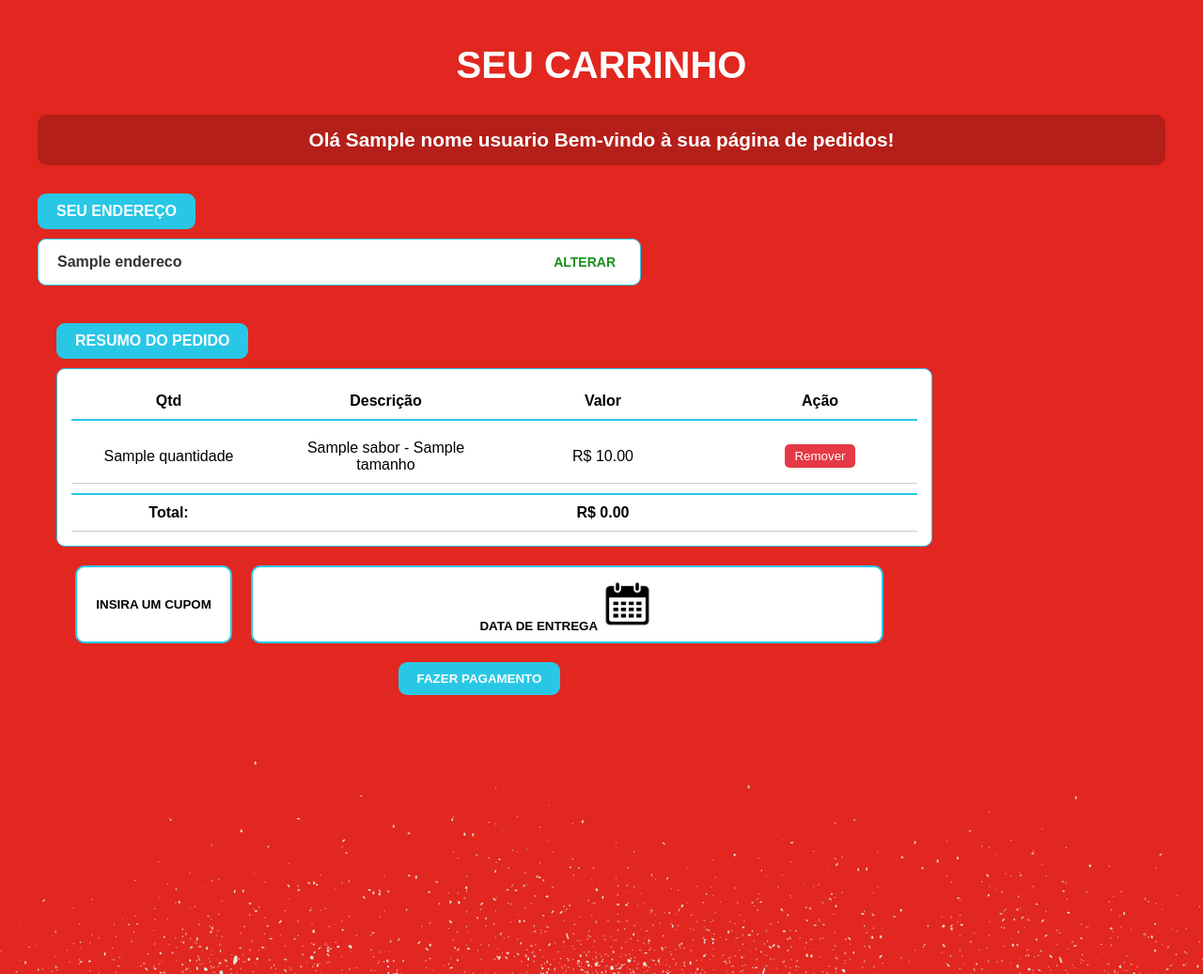
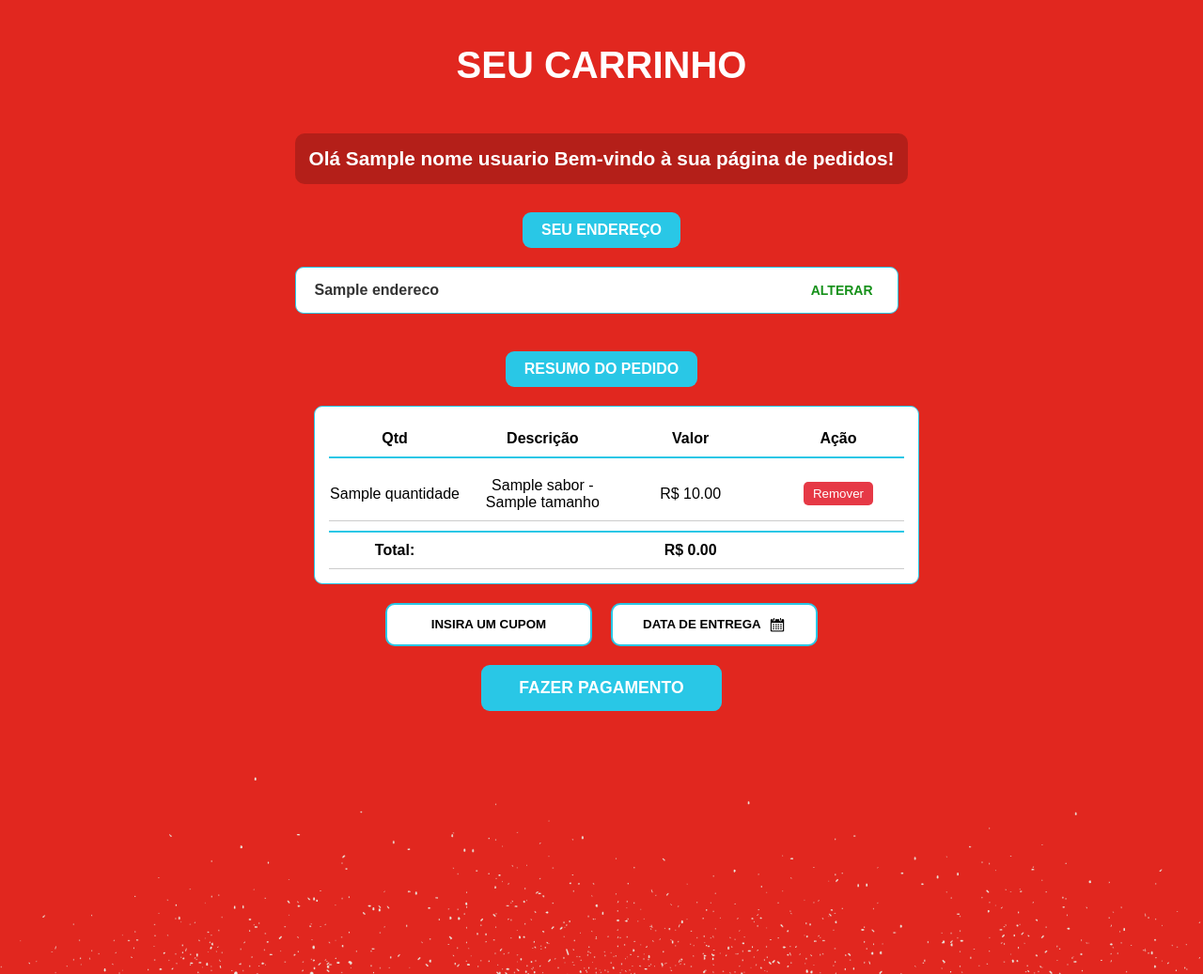
Before and after one commit to ajudantedemagico/charlespizzascongeladas, a FastAPI app: template templates/carrinho.html in a window 1280 px wide. Shown: the part 150-1187 px from the top of the page at 94% size. Run offline with FastAPI, Linux system fonts and the light colour scheme; the template is opened without the code that fills it: most values are stand-ins (such as "Sample title", 1, 10 or a date in 2020).

Commit message:
alteração no css do carrinho

```diff
--- a/static/CSS/carrinho.css
+++ b/static/CSS/carrinho.css
@@ -115,6 +115,9 @@ nav {
     max-width: 1200px;
     margin: 0 auto;
     padding: 20px;
+    display: flex;
+    flex-direction: column;
+    align-items: center;
 }
 
 /* Títulos */
@@ -135,17 +138,26 @@ nav {
     font-size: 1.3em;
 }
 
-/* Endereço */
+/* Endereço e Resumo Pedido */
 .resumopedido {
     background-color: #29c7e6;
     border-radius: 9px;
-    width: fit-content;
     padding: 10px 20px;
     color: white;
     font-weight: bold;
-    margin-bottom: 10px;
+    margin-bottom: 20px;
+    text-align: center;
+    width: fit-content;
 }
 
+/* Centraliza o Resumo Pedido */
+.resumopedido {
+    display: block;
+    margin-left: auto;
+    margin-right: auto;
+}
+
+/* Info Cliente */
 .infocli {
     background-color: #ffffff;
     border-radius: 9px;
@@ -220,7 +232,7 @@ nav {
     text-align: center;
 }
 
-/* Botões */
+/* Botões remover */
 .botao-remover {
     background-color: #e63946;
     color: white;
@@ -234,35 +246,8 @@ nav {
     background-color: #d62828;
 }
 
-.bt {
-    font-weight: bold;
-    border-radius: 10px;
-    padding: 10px 20px;
-    border: 2px solid #29c7e6;
-    background-color: #ffffff;
-    cursor: pointer;
-}
-
-.btpagamento {
-    font-weight: bold;
-    border-radius: 9px;
-    padding: 10px 20px;
-    border: none;
-    background-color: #29c7e6;
-    color: white;
-    cursor: pointer;
-}
-
-.btpagamento:hover {
-    background-color: #1a91a8;
-}
-
-.botaopagar {
-    display: flex;
-    justify-content: center;
-    margin-top: 20px;
-}
-
+/* ---------------------- */
+/* Botões CUPOM e DATA ENTREGA */
 .botoes {
     display: flex;
     justify-content: center;
@@ -271,9 +256,51 @@ nav {
     margin: 20px 0;
 }
 
+.bt {
+    font-weight: bold;
+    border-radius: 10px;
+    padding: 12px 0;
+    border: 2px solid #29c7e6;
+    background-color: #ffffff;
+    cursor: pointer;
+    width: 220px;
+    text-align: center;
+    transition: background-color 0.3s;
+}
+
+.bt:hover {
+    background-color: #e0f7fa;
+}
+
+/* Botão pagamento */
+.botaopagar {
+    display: flex;
+    justify-content: center;
+    margin-top: 20px;
+}
+
+.btpagamento {
+    font-weight: bold;
+    border-radius: 9px;
+    padding: 14px 40px;
+    border: none;
+    background-color: #29c7e6;
+    color: white;
+    cursor: pointer;
+    font-size: 1.1rem;
+    transition: background-color 0.3s;
+}
+
+.btpagamento:hover {
+    background-color: #1a91a8;
+}
+
+/* ---------------------- */
 /* Calendário */
 .calendario {
-    width: 9%;
+    width: 18px;
+    margin-left: 5px;
+    vertical-align: middle;
 }
 
 .input-calendario {
@@ -284,6 +311,7 @@ nav {
     font-size: 14px;
 }
 
+/* ---------------------- */
 /* Footer */
 footer {
     font-size: 15px;
@@ -310,6 +338,7 @@ footer {
     height: 200px;
 }
 
+/* ---------------------- */
 /* Menu Mobile */
 .menu {
     padding: 5%;
@@ -347,6 +376,7 @@ footer {
     background-color: #1a91a8;
 }
 
+/* ---------------------- */
 /* Botão para subir */
 .scroll-top {
     position: fixed;
```
